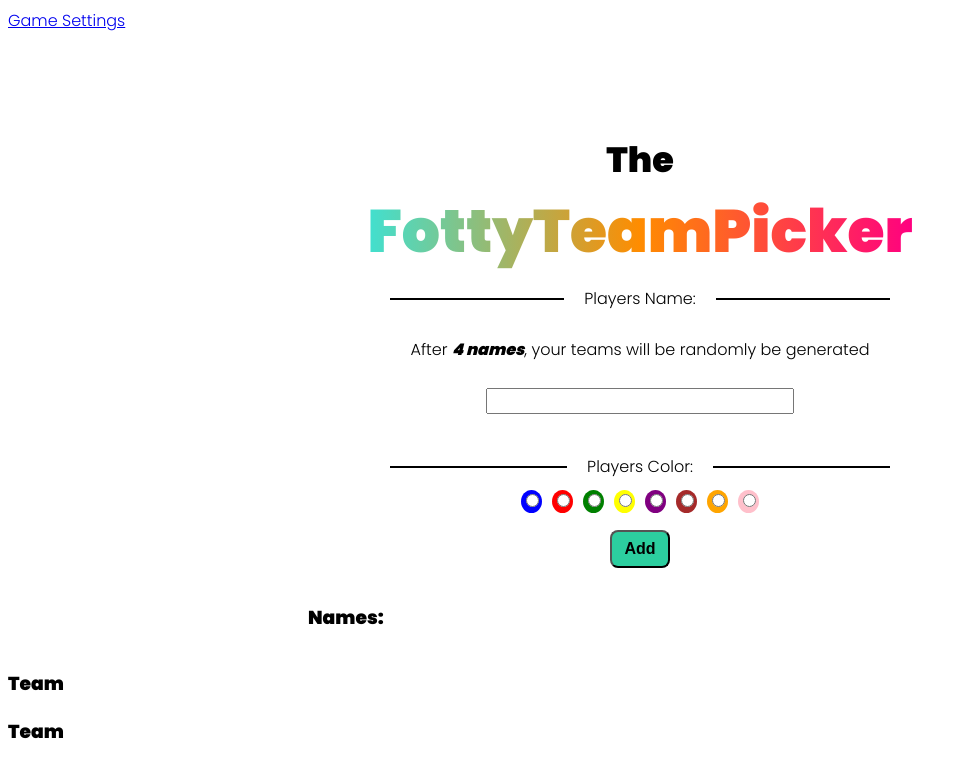
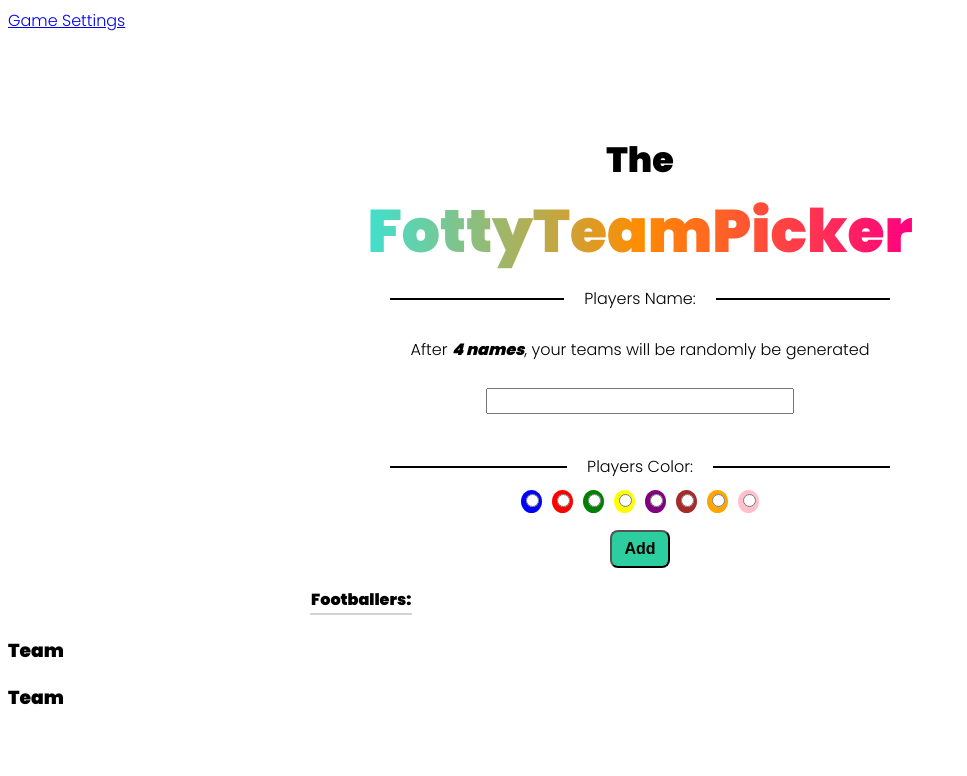
Before and after one commit to TechMilton/FootyNamePicker, a React (Create React App) app: page / in a window 1280 px wide. Shown: the top 776 px of the page, without its empty margins (0-967 px from the left). Built offline with nearby package versions, Linux system fonts and the light colour scheme.

Commit message:
Added some styling to ListNames Table

```diff
--- a/src/App.css
+++ b/src/App.css
@@ -61,11 +61,6 @@ body {
 }
 
 /* Button Styling */
-
-.remove-btn {
-  color: rgb(0, 0, 0);
-  margin-left: 10px;
-}
 
 .main-btn {
   font-size: 1em;
@@ -146,14 +141,29 @@ body {
   border-radius: 50%;
 }
 
-.ul-list-names {
+/* Table Name List Stayling */
+
+
+.remove-btn {
+  color: rgb(0, 0, 0);
+}
+
+.names-table-title {
+  display: flex;
+  border-bottom: 2px solid lightgrey;
+}
+
+.tr-list-names {
   padding: 0;
   max-width: 300px;
+  margin: 10px;
+
 }
 
-.li-list-names {
+.td-list-names {
   display: flex;
   align-items: center;
+  border-bottom: 2px solid #DDD;
 }
 
 /*Settings Page */
@@ -194,9 +204,6 @@ body {
   background-color: #333;
 }
 
-.form-count {
-  text-decoration: initial;
-}
 
 .list-name {
   display: flex;
--- a/src/components/lists/NameLists.js
+++ b/src/components/lists/NameLists.js
@@ -5,22 +5,25 @@ const NameList = () => {
     const { state: { names }, dispatch } = useContext(AppContext);
 
     return (
-        <div>
-            <h3>Names:</h3>
+        <table className="names-table">
+            <th className="names-table-title">Footballers:</th>
             {names.length === 0 ? null : (
-                <ul className="ul-list-names">
+                <tr className="tr-list-names">
                     {names.map((footballer, index) => (
-                        <li className="li-list-names" style={{ backgroundImage: footballer.color }} key={index}>
-                            <span> {footballer.name}</span>
-                            <button className="remove-btn"
-                                onClick={() => dispatch({ type: "REMOVE_NAME", index: index })}>
-                                x
+                        <td className="td-list-names" style={{ backgroundImage: footballer.color }} key={index}>
+                            <td> {footballer.name}</td>
+                            <tr className="tr-list-names">
+                                <button className="remove-btn"
+                                    onClick={() => dispatch({ type: "REMOVE_NAME", index: index })}>
+                                    x
                                 </button>
-                        </li>
+                            </tr>
+
+                        </td>
                     ))}
-                </ul>
+                </tr>
             )}
-        </div>
+        </table>
     )
 }
 
--- a/src/components/settings/settings.js
+++ b/src/components/settings/settings.js
@@ -42,6 +42,7 @@ const Settings = () => {
                     type="text"
                     onChange={handleTeamOne}
                     value={teamOne}
+                    required
                 />
 
                 <label className="input-label">Second Team Name:</label>
@@ -50,6 +51,7 @@ const Settings = () => {
                     type="text"
                     onChange={handleTeamTwo}
                     value={teamTwo}
+                    required
                 />
                 <div className="counter">
                     <label className="input-label">Number of Players:</label>
--- a/src/views/HomeView/HomeView.js
+++ b/src/views/HomeView/HomeView.js
@@ -7,6 +7,7 @@ import { appUrls } from '../../urls';
 
 import ListName from '../../components/lists/NameLists';
 import Teams from '../../components/lists/Teams';
+
 
 const HomeView = () => (
     <>
```
